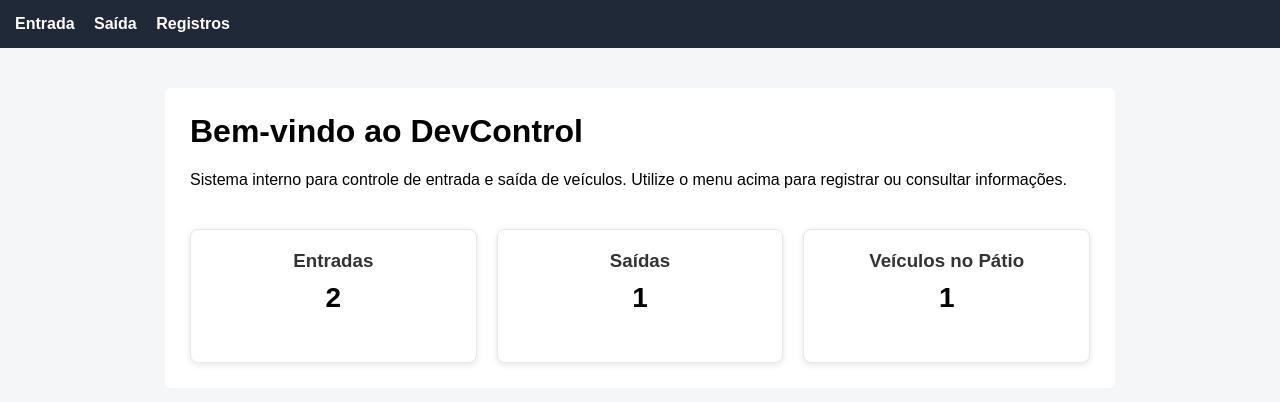
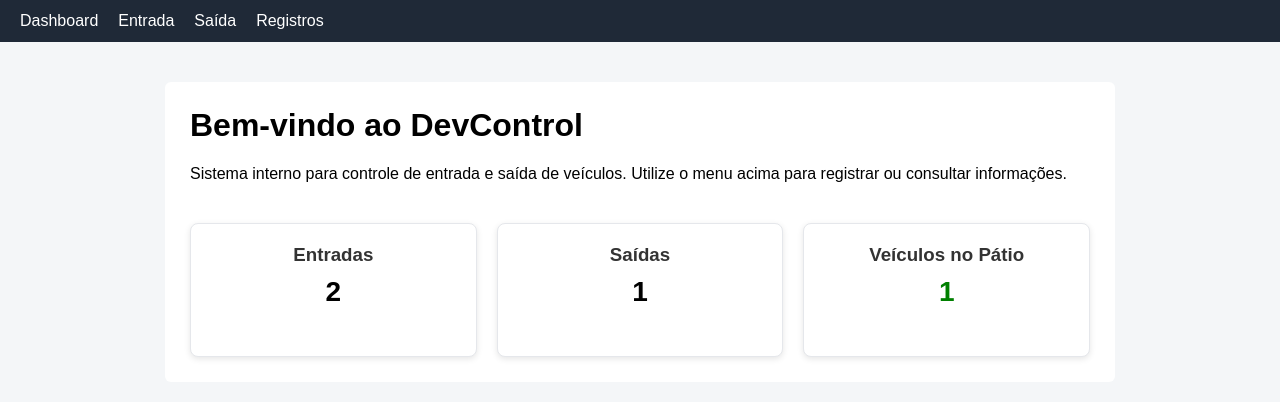
Before and after one commit to alessandrocamargo/devcontrol, a Flask app: page / in a window 1280 px wide. Shown: the top 402 px of the page. Run offline with Flask 3, Linux system fonts and the light colour scheme; data comes from the database, SQL or seed files in the repository.

Commit message:
feat: improve dashboard UX and project README

```diff
--- a/static/css/style.css
+++ b/static/css/style.css
@@ -109,3 +109,19 @@ table tr:hover {
   font-size: 28px;
   font-weight: bold;
 }
+
+.navbar {
+  background: #1f2937;
+  padding: 12px 20px;
+  display: flex;
+  gap: 20px;
+}
+
+.navbar a {
+  color: #fff;
+  text-decoration: none;
+  font-weight: 500;
+}
+
+.ok { color: green; }
+.danger { color: red; }
--- a/templates/base.html
+++ b/templates/base.html
@@ -7,11 +7,13 @@
     <link rel="stylesheet" href="{{ url_for('static', filename='css/style.css')}}">
 </head>
 <body>
-    <header>
+    <nav class="navbar">
+        <a href="/">Dashboard</a>
         <a href="/entrada">Entrada</a>
         <a href="/saida">Saída</a>
         <a href="/registros">Registros</a>
-    </header>
+    </nav>
+
     <div class="container">
         {% block content %}
         {% endblock %}
--- a/templates/index.html
+++ b/templates/index.html
@@ -18,7 +18,9 @@
         </div>
         <div class="card">
             <h3>Veículos no Pátio</h3>
-            <p>{{ veiculos_patio }}</p>
+            <p class="{% if veiculos_patio < 0 %}danger{% else %}ok{% endif %}">
+                {{ veiculos_patio }}
+            </p>
         </div>
     </div>
 
```
Also changed, not shown: README.md.
